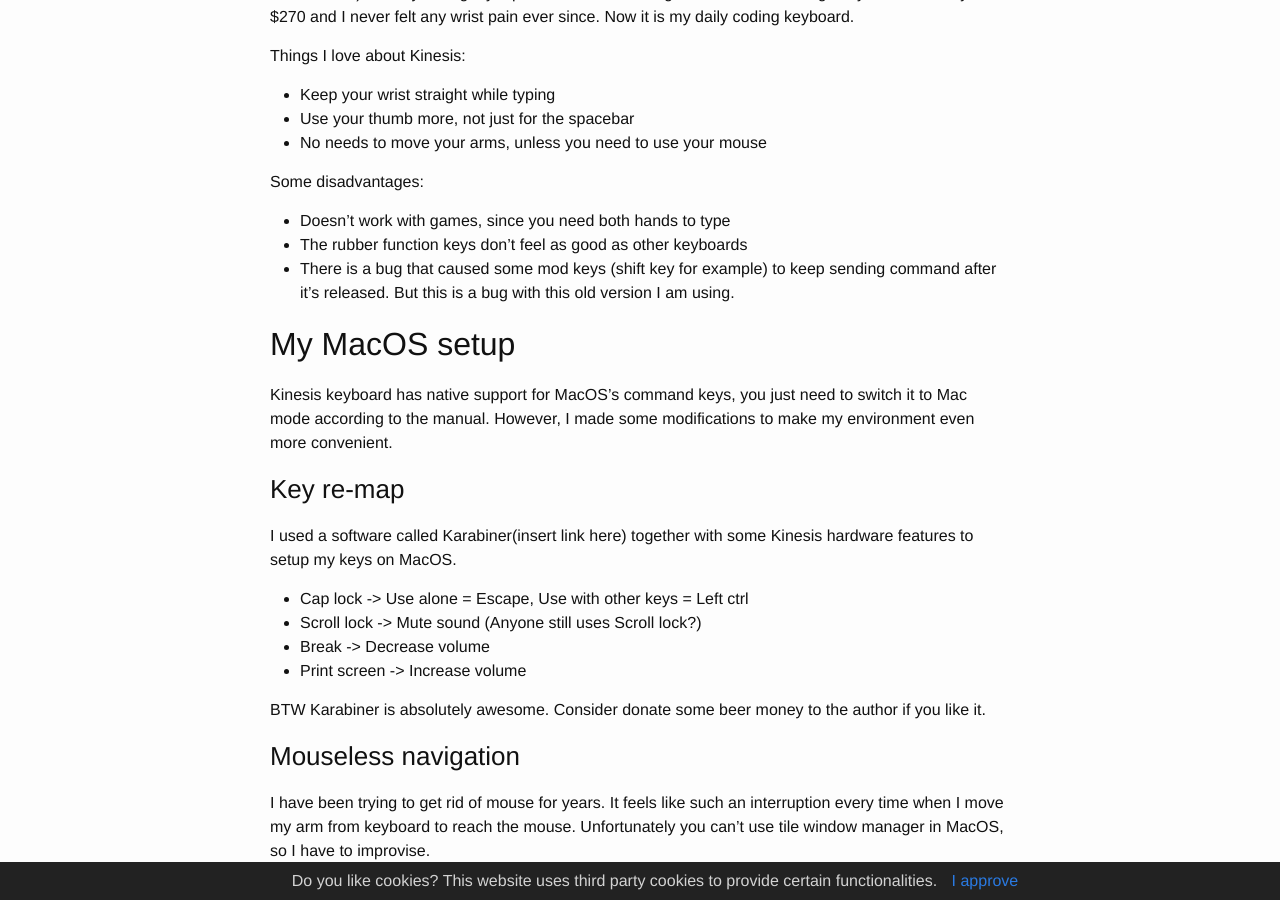
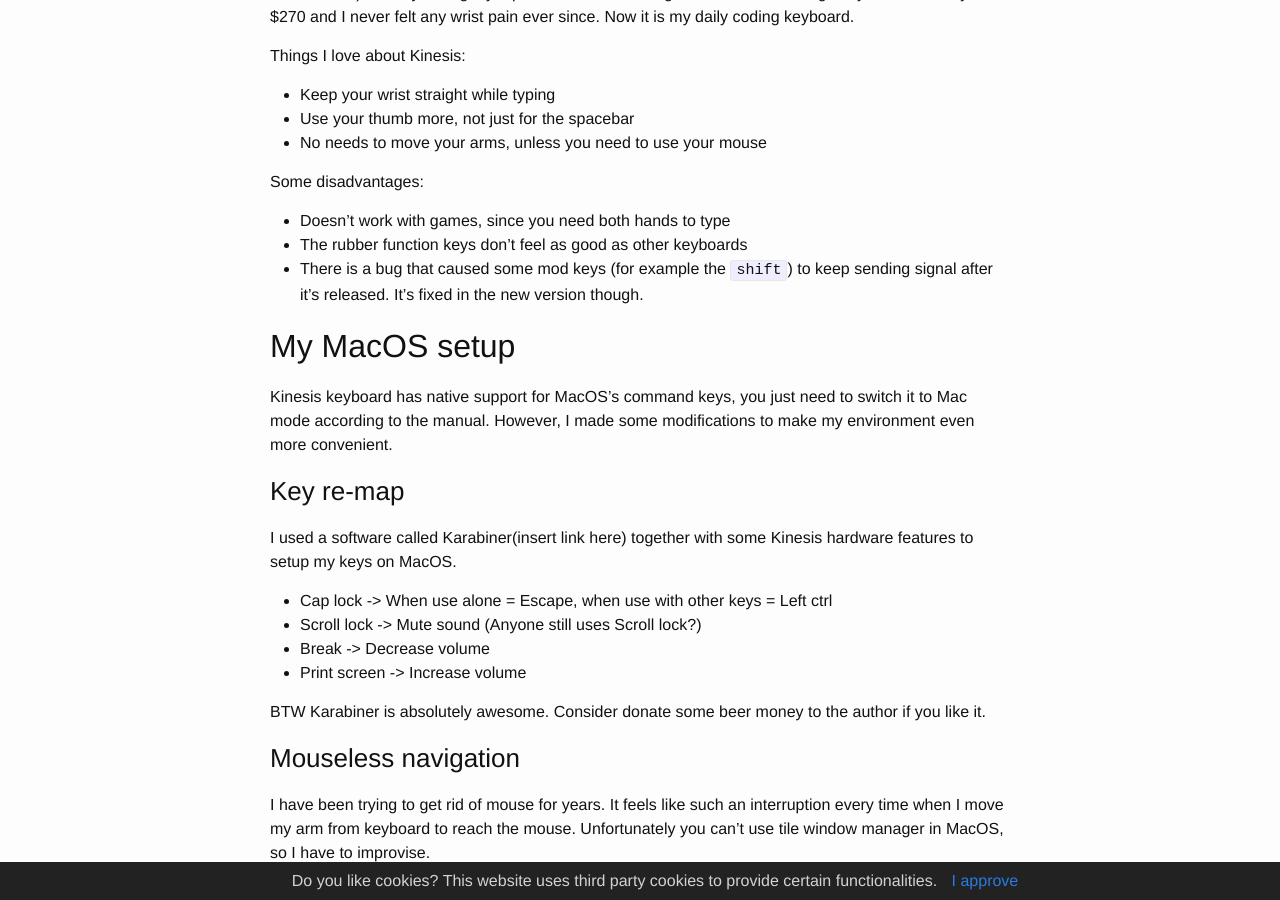
Before and after one commit to zheli/zheli.github.io, a Jekyll site: the page built from _posts/2020-01-11-kinesis.md, in a window 1280 px wide and 900 px high, scrolled down 609 px. Built offline with Jekyll 4.4.1, drawn with Linux system fonts in a browser that asks for light colours; emoji names are drawn with the system emoji font; comment, search, counter and statistics services are not loaded.

Commit message:
Fix more words.

```diff
--- a/_posts/2020-01-11-kinesis.md
+++ b/_posts/2020-01-11-kinesis.md
@@ -38,9 +38,8 @@
 Some disadvantages:
 * Doesn't work with games, since you need both hands to type
 * The rubber function keys don't feel as good as other keyboards
-* There is a bug that caused some mod keys (shift key for example) to keep
-  sending command after it's released. But this is a bug with this old version I
-  am using.
+* There is a bug that caused some mod keys (for example the `shift`) to keep
+  sending signal after it's released. It's fixed in the new version though.
 
 ## My MacOS setup
 Kinesis keyboard has native support for MacOS's command keys, you just need to
@@ -51,7 +50,7 @@
 I used a software called Karabiner(insert link here) together with some Kinesis
 hardware features to setup my keys on MacOS.
 
-* Cap lock -> Use alone = Escape, Use with other keys = Left ctrl
+* Cap lock -> When use alone = Escape, when use with other keys = Left ctrl
 * Scroll lock -> Mute sound (Anyone still uses Scroll lock?)
 * Break -> Decrease volume
 * Print screen -> Increase volume
```
